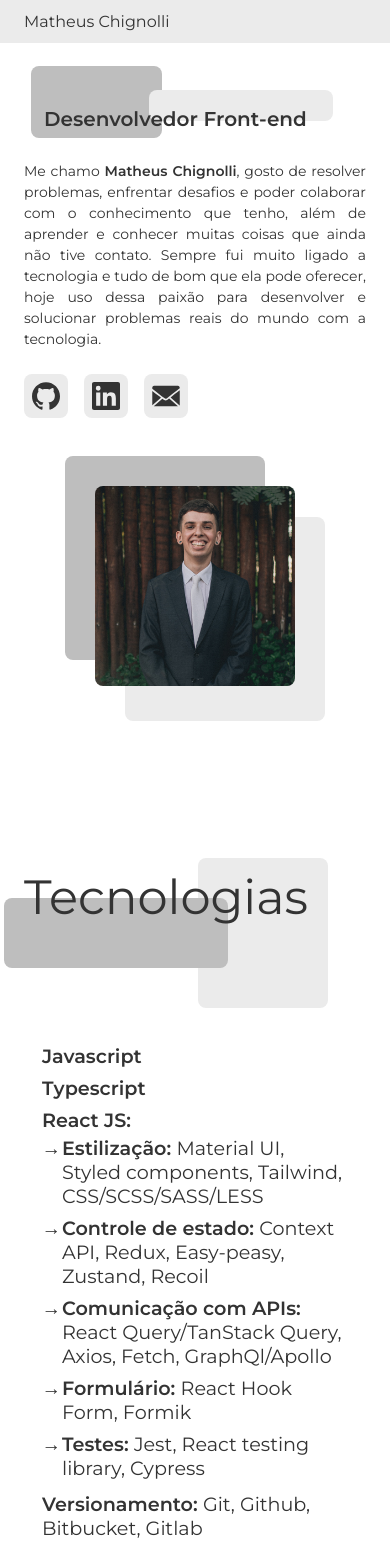
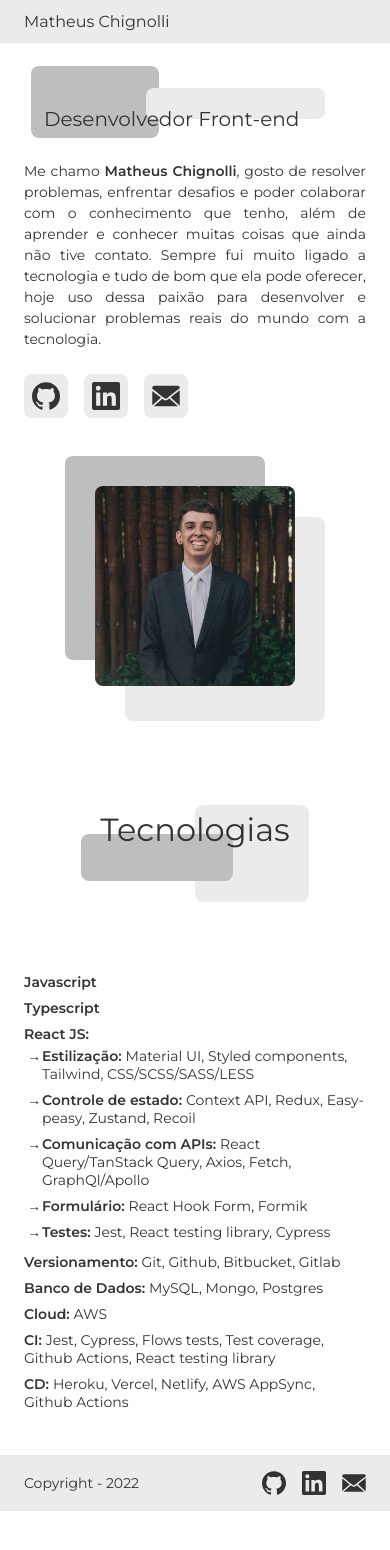
Before and after one commit to MatheusChignolli/svelte-portfolio, a SvelteKit app: page / in a window 390 px wide. Shown: the top 1550 px of the page. After the commit the page ends 1511 px from the top, so only its background shows below. Built offline with nearby package versions, Linux system fonts and the light colour scheme.

Commit message:
use @media for mobile

```diff
--- a/src/components/About.svelte
+++ b/src/components/About.svelte
@@ -4,9 +4,7 @@
 
 <section id="about">
 	<div>
-		<h1>
-			<b>Desenvolvedor Front-end</b>
-		</h1>
+		<h1>Desenvolvedor Front-end</h1>
 		<p>
 			Me chamo <b>Matheus Chignolli</b>, gosto de resolver problemas, enfrentar desafios e poder colaborar com o
 			conhecimento que tenho, além de aprender e conhecer muitas coisas que ainda não tive contato. Sempre fui muito
@@ -93,7 +91,7 @@
 	section#about h1::after {
 		left: 40%;
 		width: 70%;
-		bottom: 40%;
+		bottom: 50%;
 		height: 130%;
 		background-color: var(--color-primary-main);
 	}
@@ -165,6 +163,11 @@
 	}
 
 	@media (max-width: 1200px) {
+		section#about {
+			height: 100%;
+			margin-bottom: 120px;
+		}
+
 		section#about h1 {
 			margin: 70px 20px 30px 20px;
 		}
--- a/src/components/SecondContent.svelte
+++ b/src/components/Technologies.svelte
@@ -94,18 +94,16 @@
 
 <style>
 	h2 {
-		width: fit-content;
 		position: relative;
-		font-size: 3rem;
 		margin-bottom: 96px;
-		color: var(--color-primary-text);
+		margin: 24px 0 120px 0;
 	}
 
 	h2::before {
-		right: -20px;
-		width: 130px;
-		height: 150px;
-		top: -10px;
+		top: -15%;
+		right: -10%;
+		width: 60%;
+		height: 250%;
 		content: '';
 		z-index: -1;
 		position: absolute;
@@ -114,10 +112,10 @@
 	}
 
 	h2::after {
-		left: -20px;
-		width: calc(100% - 60px);
-		height: 70px;
-		top: 30px;
+		top: 60%;
+		left: -10%;
+		width: 80%;
+		height: 120%;
 		content: '';
 		z-index: -1;
 		position: absolute;
@@ -125,25 +123,10 @@
 		background-color: var(--color-primary-dark);
 	}
 
-	ul {
-		color: var(--color-primary-text);
-		margin: 0;
-		padding-left: 20px;
-		border-radius: 8px;
-		list-style-type: none;
-	}
-
-	ul.technologies-list {
-		width: fit-content;
-		padding: 18px;
-	}
-
-	ul.technologies-list li {
-		padding: 4px 0;
-		font-size: 1.2rem;
-	}
-
-	section > ul ul {
-		list-style-type: '→ ';
+	@media (max-width: 1200px) {
+		h2 {
+			margin: 24px auto 120px auto;
+			font-size: 2rem;
+		}
 	}
 </style>
--- a/src/routes/+page.svelte
+++ b/src/routes/+page.svelte
@@ -1,6 +1,6 @@
 <script lang="ts">
 	import About from '../components/About.svelte';
-	import SecondContent from '../components/SecondContent.svelte';
+	import Technologies from '../components/Technologies.svelte';
 </script>
 
 <svelte:head>
@@ -10,7 +10,7 @@
 
 <section>
 	<About />
-	<SecondContent />
+	<Technologies />
 </section>
 
 <style>
--- a/src/routes/styles.css
+++ b/src/routes/styles.css
@@ -20,6 +20,11 @@ body {
 h1 {
 	width: fit-content;
 	font-size: 3rem;
+}
+
+h2 {
+	width: fit-content;
+	font-size: 2.75rem;
 }
 
 p {
@@ -59,12 +64,32 @@ button:focus:not(:focus-visible) {
 	outline: none;
 }
 
+ul {
+	padding: 0;
+	list-style-type: none;
+}
+
+ul ul {
+	padding-left: 18px;
+	list-style-type: '→ ';
+}
+
+li {
+	padding: 4px 0;
+	font-size: 1.25rem;
+}
+
 @media (max-width: 1360px) {
 	h1 {
-		font-size: 2rem;
+		font-size: 2.5rem;
 	}
 
-	p {
+	h2 {
+		font-size: 2.5rem;
+	}
+
+	p,
+	li {
 		font-size: 1rem;
 	}
 }
@@ -73,6 +98,10 @@ button:focus:not(:focus-visible) {
 	h1 {
 		font-size: 2rem;
 	}
+
+	h2 {
+		font-size: 2.25rem;
+	}
 }
 
 @media (max-width: 640px) {
@@ -80,7 +109,12 @@ button:focus:not(:focus-visible) {
 		font-size: 1.25rem;
 	}
 
-	p {
+	h2 {
+		font-size: 1.25rem;
+	}
+
+	p,
+	li {
 		font-size: 0.875rem;
 	}
 }
```
